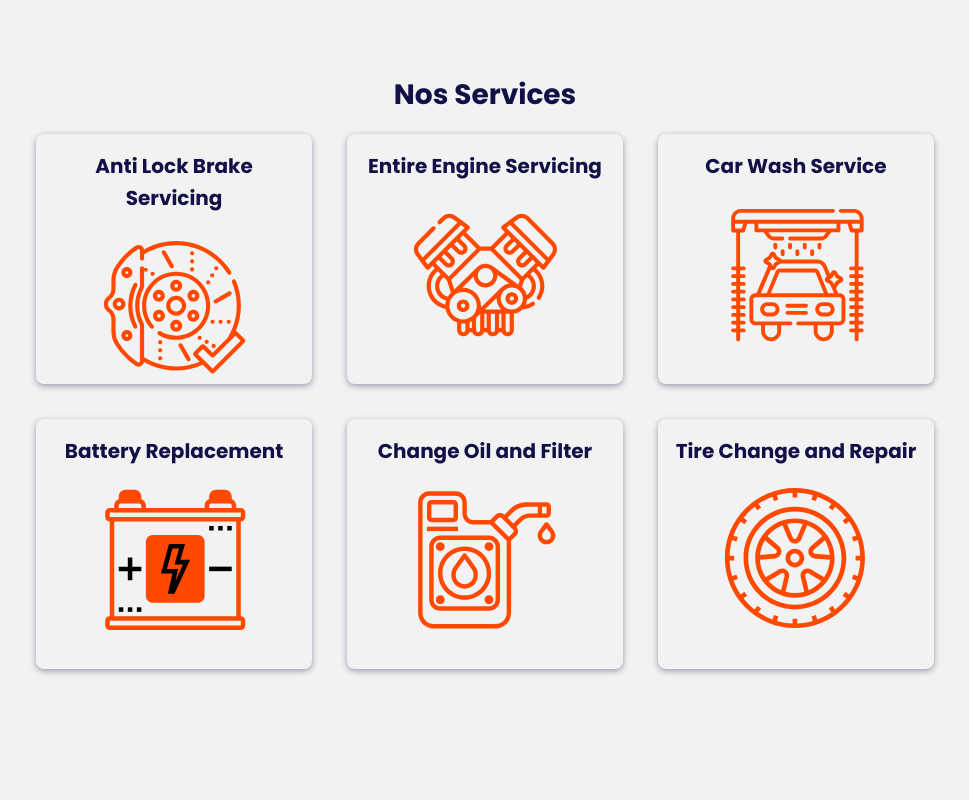
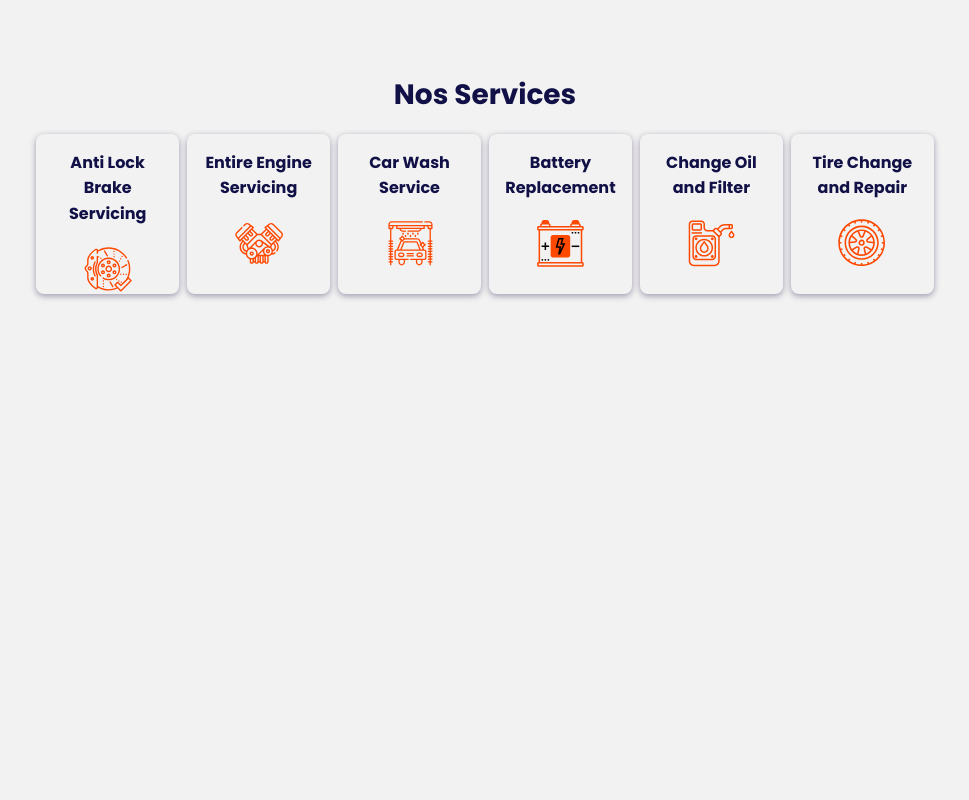
Before and after one commit to AldyBany/Next2, a Next.js app: page / in a window 1280 px wide. Shown: the part 1120-1920 px from the top of the page, without its empty margins (155-1124 px from the left). Built offline with nearby package versions, Linux system fonts and the light colour scheme.

Commit message:
add libraries

```diff
--- a/components/Navbar.js
+++ b/components/Navbar.js
@@ -1,7 +1,14 @@
 import React from 'react'
 import Link from 'next/link'
+import Sticky from 'react-stickynode';
 
 const Navbar = () => {
+
+  const handleStateChange = (status) => {
+    if (status.status === Sticky.STATUS_FIXED) {
+        console.log('the component is sticky');
+    }
+  };
 
   const navData =[
     {id:1,label:'Acceuil',icon:<svg xmlns="http://www.w3.org/2000/svg" className="h-5 w-5 nav__icon" viewBox="0 0 20 20" fill="currentColor">
@@ -18,12 +25,14 @@ const Navbar = () => {
   </svg>},
   ]
   return (
+    <>
+    <Sticky enabled={true} top={50} bottomBoundary={3200} onStateChange={handleStateChange}>
       <nav className='nav container'>
           <a href="" className="nav__logo">
             <span className="name">Royal</span>
             <span className="surname">Services</span>
           </a>
-        <div className="nav__menu">
+          <div className="nav__menu first__menu">
 
             {
               navData.map((item)=>(
@@ -36,6 +45,22 @@ const Navbar = () => {
             }
           </div>
       </nav>
+
+    </Sticky>
+
+      <div className="nav__menu second__menu">
+
+            {
+              navData.map((item)=>(
+                  <Link href="/" key={item.id}>
+                    <a href="" className="nav__link">
+                      <span className='link__icon'>{item.icon}</span>
+                      <span className='link__label'>{item.label}</span>
+                    </a></Link>
+              ))
+            }
+          </div>
+    </>
   )
 }
 
--- a/components/Sections/About.js
+++ b/components/Sections/About.js
@@ -1,12 +1,20 @@
-import React from 'react'
+import React,{useState} from 'react'
+import ReactDOM from 'react-dom'
+import ModalVideo from 'react-modal-video'
 import Image from 'next/image'
 
+
 const About = () => {
+
+    const [isOpen, setOpen] = useState(false)
   return (
     <section className="container">
         <div className="about__container grid">
             <div className="about__img">
                 {/* <Image width={280}  height={180} src="/assets/image_05.jpg" alt=""/> */}
+                {/* <ModalVideo channel='youtube' autoplay isOpen={isOpen} videoId="L61p2uyiMSo" onClose={() => setOpen(false)} /> */}
+
+			    {/* <button className="btn-primary" onClick={()=> setOpen(true)}>VIEW DEMO</button> */}
             </div>
             <div className="about__content">
                 <h5 className="about__uptitle">Bienvenue chez Royal Services</h5>
--- a/styles/globals.css
+++ b/styles/globals.css
@@ -239,14 +239,14 @@ img{
 
 .servicess__container{
   padding: 0 2.2rem;
-  grid-template-columns: repeat(auto-fit,minmax(220px,1fr));
-  gap: 2.2rem;
+  grid-template-columns: repeat(auto-fit,minmax(130px,1fr));
+  gap: .5rem;
 }
 
 .service__title{
   margin-bottom: 1.1rem;
   color: rgb(17, 17, 71);
-  font-size: var(--h3-font);
+  font-size: var(--normal-font);
   text-align: center;
 }
 .service__subtitle{
@@ -262,8 +262,8 @@ img{
 
 .icon__service{
   text-align: center;
-  width: 150px;
-  height: 150px;
+  width: 50px;
+  height: 50px;
   color: rgb(255, 72, 0);
 }
 
@@ -272,7 +272,7 @@ img{
 }
 
 .servicess__container .services__box{
-  height: 250px;
+  height: 160px;
 }
 /* **************CTA******************** */
 .cta__container{
@@ -461,3 +461,15 @@ img{
     justify-content: center;
   }
 }
+
+@media screen and (max-width: 968px){
+  .first__menu{
+    display: none;
+  }
+}
+
+@media screen and (min-width: 968px){
+  .second__menu{
+    display: none;
+  }
+}
```
Lines whose indentation alone changed are shown as unchanged.
